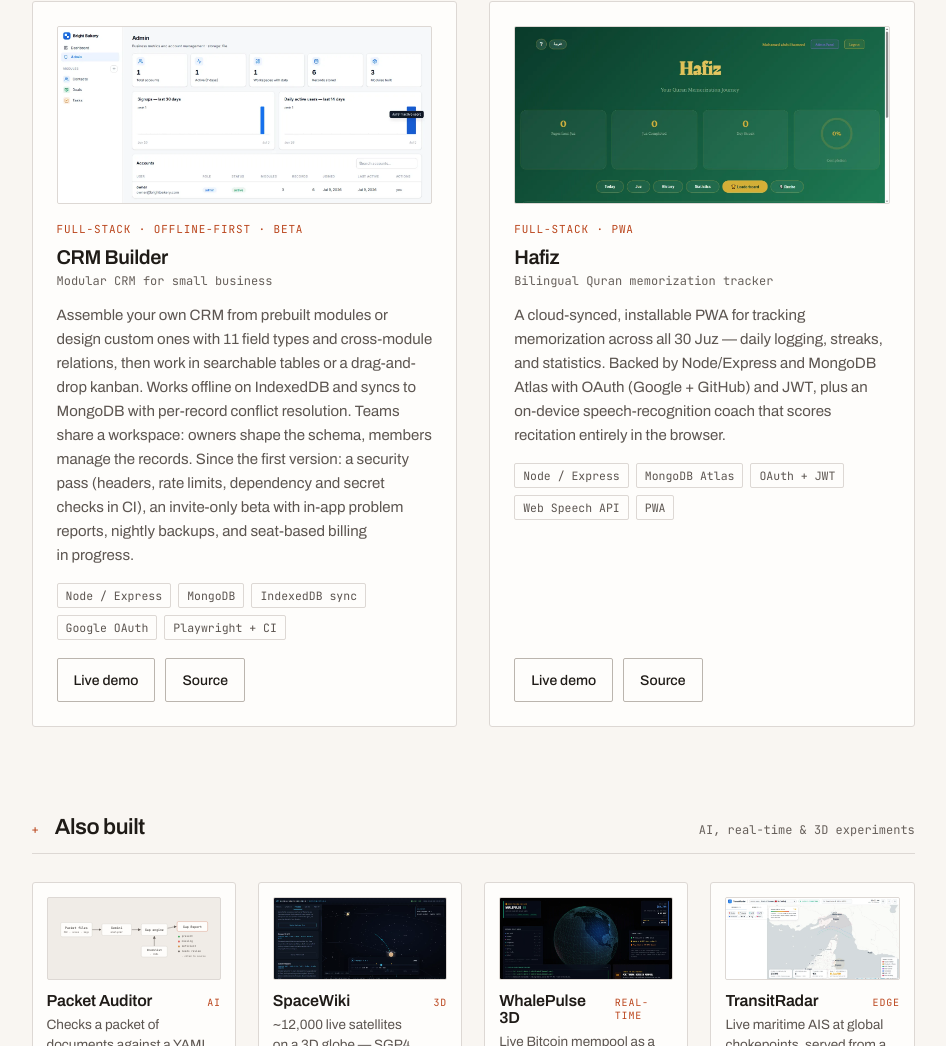
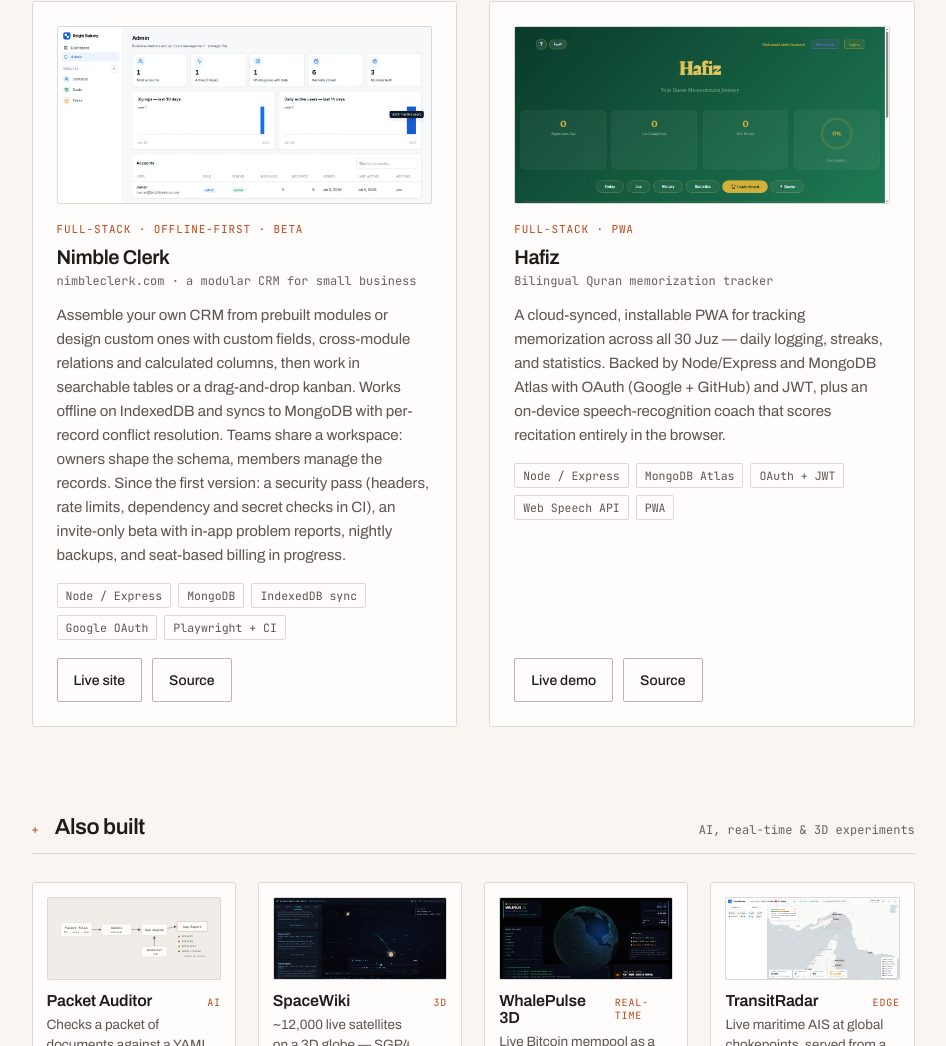
Before and after one commit to Mohamed-AH/portfolio, a plain HTML site: page index.html in a window 1280 px wide. Shown: the part 6638-7684 px from the top of the page, without its empty margins (314-1260 px from the left). Drawn offline with Linux system fonts and the light colour scheme.

Commit message:
Nimble Clerk: use its own domain and current name for the CRM card
Co-Authored-By: Claude Opus 5.5 <noreply@anthropic.com>
Claude-Session: https://claude.ai/code/session_01T9hE6uNHK7JFCHLSooDG1H

```diff
--- a/index.html
+++ b/index.html
@@ -409,11 +409,11 @@ document.documentElement.setAttribute('data-theme',r);})();
           </article>
 
           <article class="card">
-            <a href="https://crmbuilder-v1.onrender.com/" target="_blank" rel="noopener noreferrer" aria-label="Open the CRM Builder live demo" class="shot-link"><img class="shot" src="images/crm.webp" alt="The CRM Builder admin view for a Bright Bakery workspace: a module sidebar, metric cards for accounts, records and modules built, signup and active-user charts, and an accounts table." loading="lazy" decoding="async" width="1366" height="646"></a>
+            <a href="https://nimbleclerk.com/" target="_blank" rel="noopener noreferrer" aria-label="Open Nimble Clerk" class="shot-link"><img class="shot" src="images/crm.webp" alt="The Nimble Clerk admin view for a Bright Bakery workspace: a module sidebar, metric cards for accounts, records and modules built, signup and active-user charts, and an accounts table." loading="lazy" decoding="async" width="1366" height="646"></a>
             <p class="card-eyebrow">Full-stack · Offline-first · Beta</p>
-            <h3 class="card-title">CRM Builder</h3>
-            <p class="card-sub">Modular CRM for small business</p>
-            <p class="card-desc">Assemble your own CRM from prebuilt modules or design custom ones with 11 field types and cross-module relations, then work in searchable tables or a drag-and-drop kanban. Works offline on IndexedDB and syncs to MongoDB with per-record conflict resolution. Teams share a workspace: owners shape the schema, members manage the records. Since the first version: a security pass (headers, rate limits, dependency and secret checks in CI), an invite-only beta with in-app problem reports, nightly backups, and seat-based billing in progress.</p>
+            <h3 class="card-title">Nimble Clerk</h3>
+            <p class="card-sub">nimbleclerk.com · a modular CRM for small business</p>
+            <p class="card-desc">Assemble your own CRM from prebuilt modules or design custom ones with custom fields, cross-module relations and calculated columns, then work in searchable tables or a drag-and-drop kanban. Works offline on IndexedDB and syncs to MongoDB with per-record conflict resolution. Teams share a workspace: owners shape the schema, members manage the records. Since the first version: a security pass (headers, rate limits, dependency and secret checks in CI), an invite-only beta with in-app problem reports, nightly backups, and seat-based billing in progress.</p>
             <ul class="tags">
               <li class="tag">Node / Express</li>
               <li class="tag">MongoDB</li>
@@ -422,7 +422,7 @@ document.documentElement.setAttribute('data-theme',r);})();
               <li class="tag">Playwright + CI</li>
             </ul>
             <div class="card-actions">
-              <a href="https://crmbuilder-v1.onrender.com/" target="_blank" rel="noopener noreferrer" class="btn">Live demo</a>
+              <a href="https://nimbleclerk.com/" target="_blank" rel="noopener noreferrer" class="btn">Live site</a>
               <a href="https://github.com/Mohamed-AH/crmbuilder" target="_blank" rel="noopener noreferrer" class="btn">Source</a>
             </div>
           </article>
```
